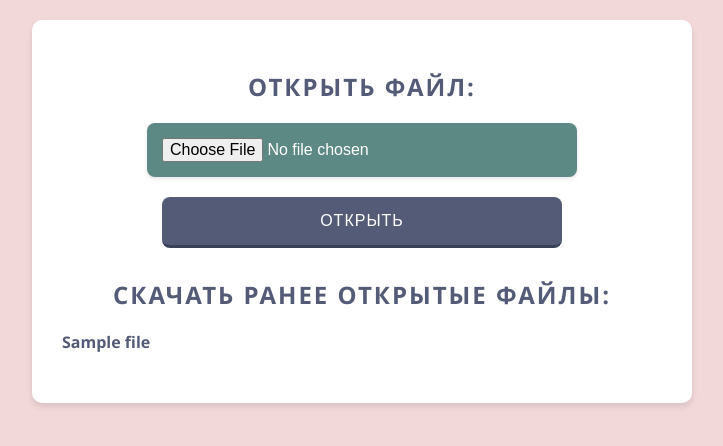
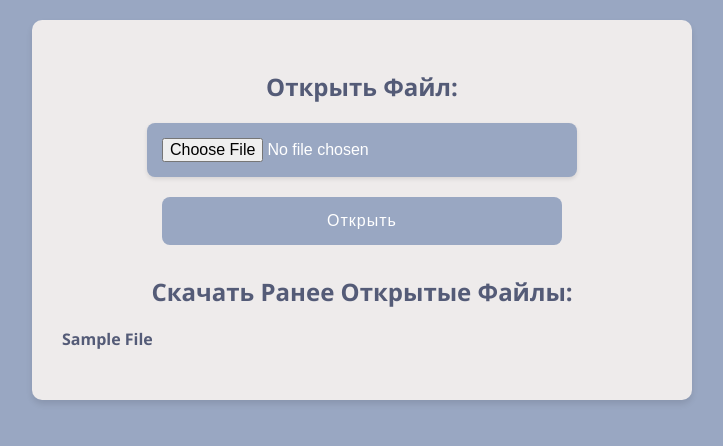
Before and after one commit to DiasTime/python_vtipo, a Flask app: template templates/index.html in a window 1280 px wide. Shown: the top 446 px of the page, without its empty margins (278-1001 px from the left). Run offline with Flask 3, Linux system fonts and the light colour scheme; the template is opened without the code that fills it: most values are stand-ins (such as "Sample title", 1, 10 or a date in 2020).

Commit message:
modified:   app.py 	modified:   templates/index.html

```diff
--- a/app.py
+++ b/app.py
@@ -1,4 +1,4 @@
-from flask import Flask, render_template, request, send_from_directory,send_file
+from flask import Flask, render_template, request, send_from_directory,send_file, url_for
 import os
 from docx import Document
 from pptx import Presentation
@@ -6,12 +6,11 @@ from PIL import Image
 from io import BytesIO
 import base64
 import fitz
-import PyPDF2
-from wand.image import Image as WandImage
+
+
 import yadisk
 import mysql.connector
-import tempfile
-from flask import Flask, render_template, request, send_from_directory, url_for
+
 
 
 
@@ -22,7 +21,7 @@ app.config['UPLOAD_FOLDER'] = UPLOAD_FOLDER
 
 # Подключение к MySQL базе данных
 db = mysql.connector.connect(
-    host="192.168.68.102",
+    host="127.0.0.1",
     user="python",
     password="12345",
     database="files"
--- a/templates/index.html
+++ b/templates/index.html
@@ -9,13 +9,13 @@
             font-family: 'Segoe UI', Tahoma, Geneva, Verdana, sans-serif;
             margin: 0;
             padding: 0;
-            background-color: #F2D8D8; /* Set background color to light pink */
+            background-color: #99A7C2; /* Set background color to light pink */
             color: #374259; /* Set text color to dark blue */
         }
         .container {
             max-width: 600px;
             margin: 20px auto;
-            background-color: #fff; /* Set container background color to white */
+            background-color: #eeebeb; /* Set container background color to white */
             border-radius: 10px;
             box-shadow: 0 4px 6px rgba(0, 0, 0, 0.1);
             padding: 30px;
@@ -37,8 +37,8 @@
             color: #545B77; /* Set heading color to grayish blue */
             font-weight: bold;
             text-align: center;
-            text-transform: uppercase;
-            letter-spacing: 2px;
+            text-transform: capitalize;
+
             animation: slideInDown 0.8s ease-out;
         }
         @keyframes slideInDown {
@@ -74,7 +74,7 @@
             border: none;
             border-radius: 8px;
             font-size: 16px;
-            background-color: #5C8984; /* Set button background color to dark cyan */
+            background-color: #99A7C2; /* Set button background color to dark cyan */
             color: #fff; /* Set button text color to white */
             box-shadow: 0 2px 4px rgba(0, 0, 0, 0.1);
             transition: all 0.3s ease;
@@ -86,27 +86,32 @@
         }
         input[type="file"]:hover {
             transform: translateY(-2px);
-            box-shadow: 0 4px 8px rgba(0, 0, 0, 0.1);
+            box-shadow: 0 4px 8px rgba(0, 0, 0, 0.4);
             background-color: #374259; /* Darken button background color on hover */
         }
         input[type="submit"] {
             padding: 15px 30px;
-            background-color: #545B77; /* Set button background color to grayish blue */
+            background-color: #99A7C2; /* Set button background color to grayish blue */
             color: #fff; /* Set button text color to white */
             border: none;
             border-radius: 8px;
             font-size: 16px;
             cursor: pointer;
-            transition: background-color 0.3s;
+            transition: all 0.3s ease;
             outline: none;
             width: 80%;
             max-width: 400px;
-            text-transform: uppercase;
+            text-transform: capitalize  ;
             letter-spacing: 1px;
-            border-bottom: 3px solid #374259; /* Set button border color to dark blue */
+
+
+            /* border-bottom: 3px solid #374259; Set button border color to dark blue */
         }
         input[type="submit"]:hover {
             background-color: #374259; /* Darken button background color on hover */
+            transform: translateY(-2px);
+            box-shadow: 0 4px 8px rgba(0, 0, 0, 0.4);
+
         }
         ul {
             list-style-type: none;
@@ -148,9 +153,10 @@
             color: #545B77; /* Set link color to grayish blue */
             font-weight: bold;
             transition: color 0.3s;
+            text-transform: capitalize;
         }
         li a:hover {
-            color: #5C8984; /* Darken link color on hover */
+            color: #99A7C2; /* Darken link color on hover */
         }
         @media screen and (max-width: 500px) {
             .container {
@@ -167,7 +173,7 @@
     <div class="container">
         <h2>Открыть файл:</h2>
         <form action="/" method="post" enctype="multipart/form-data">
-            <input type="file" name="file" accept=".docx, .pdf, .pptx">
+            <input type="file" name="file" accept=".docx, .pdf, .pptx" title=" ">
             <input type="submit" value="Открыть">
         </form>
 
```
